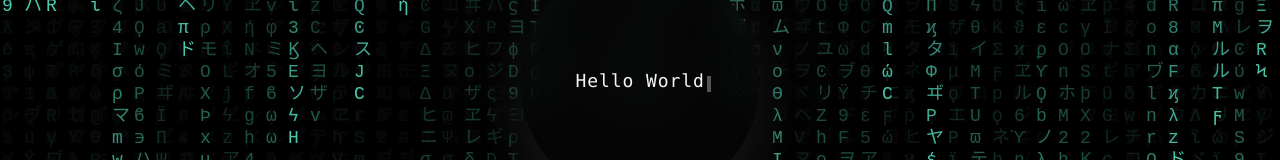
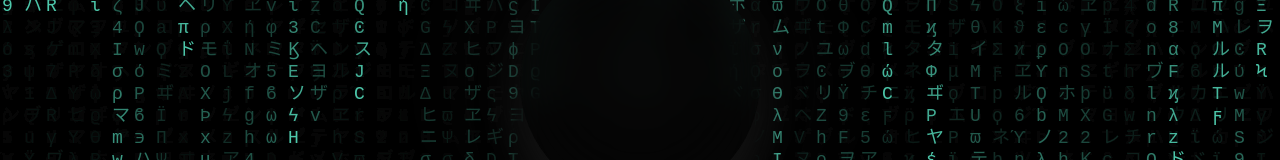
Before and after one commit to qarnayn-dev/qarnayn_portfolio, a Next.js app: page / in a window 1280 px wide. Shown: the part 319-479 px from the top of the page. Built offline with nearby package versions, Linux system fonts and the light colour scheme.

Commit message:
UP - greeting layout improvements

```diff
--- a/components/BlackHole.tsx
+++ b/components/BlackHole.tsx
@@ -15,7 +15,7 @@ export const BlackHole = ({ children, className, duration, isShow, delay }: iBla
     const twSinggleSupport: string = "w-[10%] h-full from-black z-0 blur-[2px]";
 
     const sphereSpring = useSpring({
-        config: { duration: duration?? 1200,easing: easings.easeInOutBack},
+        config: { duration: duration?? 900,easing: easings.easeInOutBack},
         to: { scale: isShow ? 1 : 0.2 },
         delay: delay?? 200,
     });
--- a/components/GreetingsLayout.tsx
+++ b/components/GreetingsLayout.tsx
@@ -1,5 +1,4 @@
 import React, { useEffect, useState } from 'react'
-import { easings, useSpring } from 'react-spring';
 import { BlackHole } from './BlackHole';
 import { MatrixEffect } from './MatrixEffect';
 import { TypingEffect } from './TypingEffect';
@@ -20,18 +19,9 @@ export const GreetingsLayout = () => {
 
     function onDispose() {
         setStartBlackHole(false);
-        const timeout = setTimeout(() => setShowLayout(false), 1800);
+        const timeout = setTimeout(() => setShowLayout(false), 800);
         return () => clearTimeout(timeout);
     }
-
-    const outSpring = useSpring({
-        config: { duration: 1600, easing: easings.easeInCirc},
-        from: {opacity: 1 },
-        to: {opacity: showLayout? 1: 0, clipPath: "circle(0% at 50% 50%)"},
-    });
-
-
-
 
     return (
         <MatrixEffect showScreen={showLayout}>
--- a/components/TypingEffect.tsx
+++ b/components/TypingEffect.tsx
@@ -11,7 +11,7 @@ interface iTypingEffect{
     delayOnCallback?:number,
 }
 
-export const TypingEffect = ({children, restTime = 1600, showAnimation,callback,delayOnCallback = 700}: iTypingEffect) => {
+export const TypingEffect = ({children, restTime = 1000, showAnimation,callback, delayOnCallback = 600}: iTypingEffect) => {
     // const [isAnimate, setIsAnimate] = useState(false);
     const [isForward, setIsForward] = useState(true);
     const sentenceList: string[] = (children instanceof Array) ? children : stringToArray(children);
@@ -61,7 +61,7 @@ export const TypingEffect = ({children, restTime = 1600, showAnimation,callback,
         from: { opacity: 0, width: '4px', height: '16px', background: 'white'},
         enter: { opacity: 1, background: 'transparent',life: "100%"},
         leave: { opacity: 0, life: "0%" },
-        delay: 300,
+        delay: 200,
         trail: isForward? 200 : -20,
         expires: true,
         reverse: true,
```
